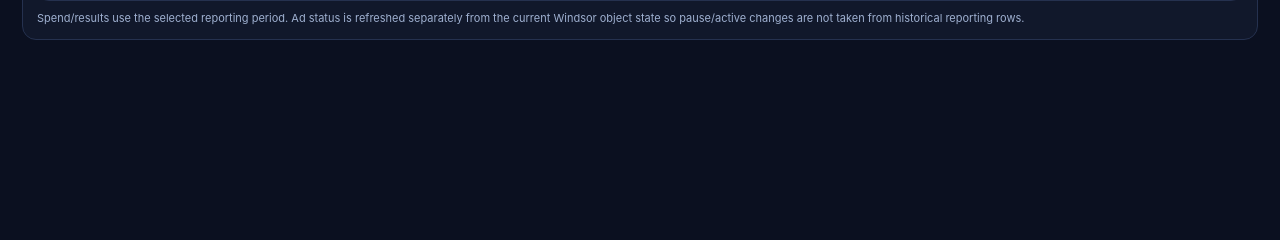
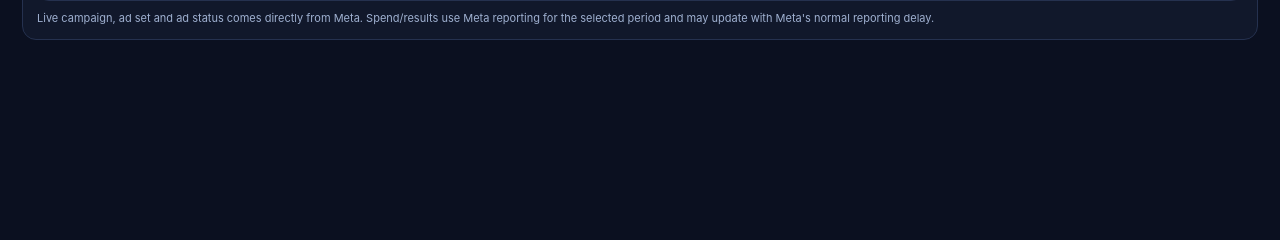
Before and after one commit to mohit171993/meta-ads-control, a Flask app: page /dashboard in a window 1280 px wide. Shown: the part 457-697 px from the top of the page. Run offline with Flask 3, Linux system fonts and the light colour scheme; data that the repository does not hold is empty.

Commit message:
Clarify dashboard live Meta source

```diff
--- a/templates/dashboard.html
+++ b/templates/dashboard.html
@@ -130,7 +130,7 @@ tbody tr:hover{background:#15203a}
         <tbody id="adRows"></tbody>
       </table>
     </div>
-    <div class="footer">Spend/results use the selected reporting period. Ad status is refreshed separately from the current Windsor object state so pause/active changes are not taken from historical reporting rows.</div>
+    <div class="footer">Live campaign, ad set and ad status comes directly from Meta. Spend/results use Meta reporting for the selected period and may update with Meta's normal reporting delay.</div>
   </div>
 </div>
 
```
